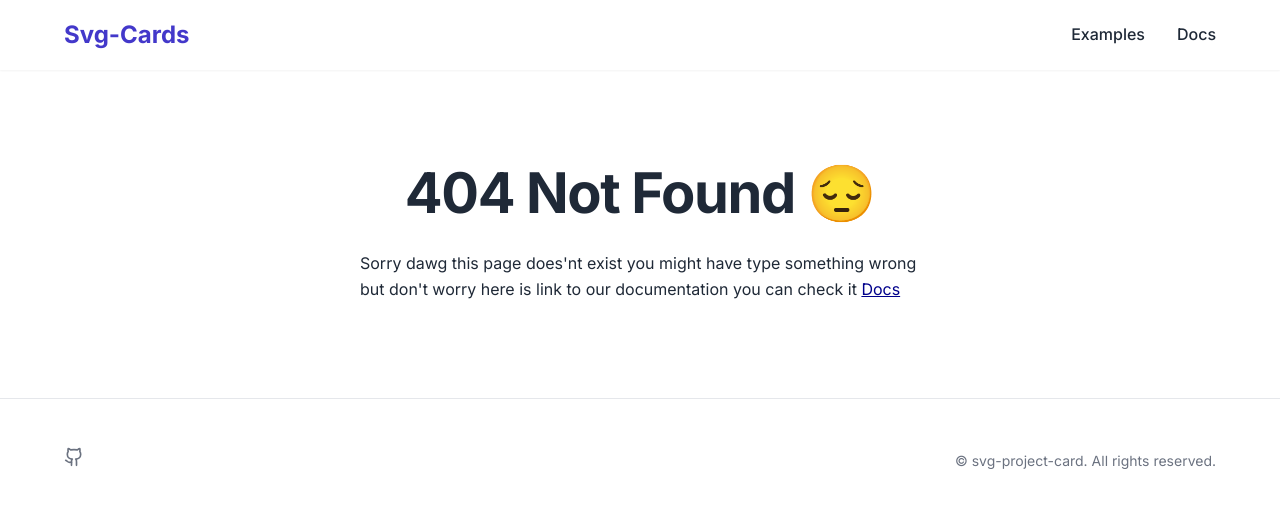
After one commit to BulusHamnu/readme-project-svg-card, a Flask app: template templates/error-page.html in a window 1280 px wide. The commit adds this page. Shown: the top 522 px of the page. Run offline with Flask 3, Linux system fonts and the light colour scheme; the template is opened without the code that fills it: most values are stand-ins (such as "Sample title", 1, 10 or a date in 2020); parts of the project's set-up code (start-up, migrations or seed data) failed here and were passed over.

Commit message:
add a custom rendering template layout page and also edit my error.html, index.html page

```diff
--- a/app.py
+++ b/app.py
@@ -13,7 +13,7 @@ CORS(app)
 @app.route("/")
 @app.route("/home")
 def home() :
-    return render_template("index.html")
+    return render_template("index.html", title = "Home page | Svg project card")
 
 @app.route("/api/repos")
 def missing_username() :
@@ -26,7 +26,7 @@ api.add_resource(Singlerepo, "/api/<username>/repos/<name>" )
 
 @app.errorhandler(404)
 def error_404(error) :
-    return "<h1>This endpoint does'nt exist</h1>"
+    return render_template("error-page.html", title = "Error Page | Svg project card")
 
 
 if __name__ == "__main__" :
--- /dev/null
+++ b/templates/error-page.html
@@ -0,0 +1,9 @@
+{% extends "layout.html" %}
+
+<!-- add the page sections -->
+{% block content %}
+<section class="hero" id="hero" style="text-align:center;">
+    <h1>404 Not Found &#128532;</h1>
+    <p style="max-width:35rem; text-align:left; margin: 0 auto;">Sorry dawg this page does'nt exist you might have type something wrong but don't worry here is link to our documentation you can check it <a style="color: darkblue; text-decoration: underline;" href="#">Docs</a></p>
+</section>
+{% endblock %}
--- /dev/null
+++ b/templates/layout.html
@@ -0,0 +1,57 @@
+
+<!DOCTYPE html>
+<html lang="en">
+<head>
+  <meta charset="UTF-8" />
+  <meta name="viewport" content="width=device-width, initial-scale=1.0" />
+  <title>{{title}}</title>
+  <meta name="description" content="Generate beautiful SVG visualizations for your GitHub repositories - perfect for README profiles, portfolios, and dashboards." />
+  <meta name="author" content="svg-projects-card" />
+  <link rel="stylesheet" href="https://fonts.googleapis.com/css2?family=Inter:wght@400;500;600;700&display=swap">
+  <link rel="stylesheet" href="{{ url_for('static', filename='css/styles.css') }}">
+</head>
+<body>
+  <header class="header">
+    <div class="container">
+      <div class="logo">
+        <a href="/">Svg-Cards</a>
+      </div>
+      <nav>
+        <ul class="nav-links">
+          {% if title != "Error Page | Svg project card" %}
+            <li><a href="#examples">Examples</a></li>
+          {% endif %}
+          <li><a href="#">Docs</a></li>
+        </ul>
+      </nav>
+    </div>
+  </header>
+
+  <!-- This is content block -->
+  {% block content %}
+  {% endblock %}
+
+  {% if title != "Error Page | Svg project card" %}
+    <footer class="footer">
+      <div class="container">
+        <div class="footer-content">
+          <div class="social-links">
+            <a href="https://github.com/BulusHamnu" target="_blank" rel="noopener noreferrer">
+              <svg xmlns="http://www.w3.org/2000/svg" width="20" height="20" viewBox="0 0 24 24" fill="none" stroke="currentColor" stroke-width="2" stroke-linecap="round" stroke-linejoin="round">
+                <path d="M15 22v-4a4.8 4.8 0 0 0-1-3.5c3 0 6-2 6-5.5.08-1.25-.27-2.48-1-3.5.28-1.15.28-2.35 0-3.5 0 0-1 0-3 1.5-2.64-.5-5.36-.5-8 0C6 2 5 2 5 2c-.3 1.15-.3 2.35 0 3.5A5.403 5.403 0 0 0 4 9c0 3.5 3 5.5 6 5.5-.39.49-.68 1.05-.85 1.65-.17.6-.22 1.23-.15 1.85v4"></path>
+                <path d="M9 18c-4.51 2-5-2-7-2"></path>
+              </svg>
+            </a>
+          </div>
+          <div class="copyright">
+            &copy; <span id="current-year"></span> svg-project-card. All rights reserved.
+          </div>
+        </div>
+      </div>
+    </footer>
+  {% endif %}
+
+  {% block script %}
+  {% endblock %}
+</body>
+</html>
```
Also changed, not shown: static/js/main.js (+0 -16 lines), templates/index.html (+6 -42 lines).
